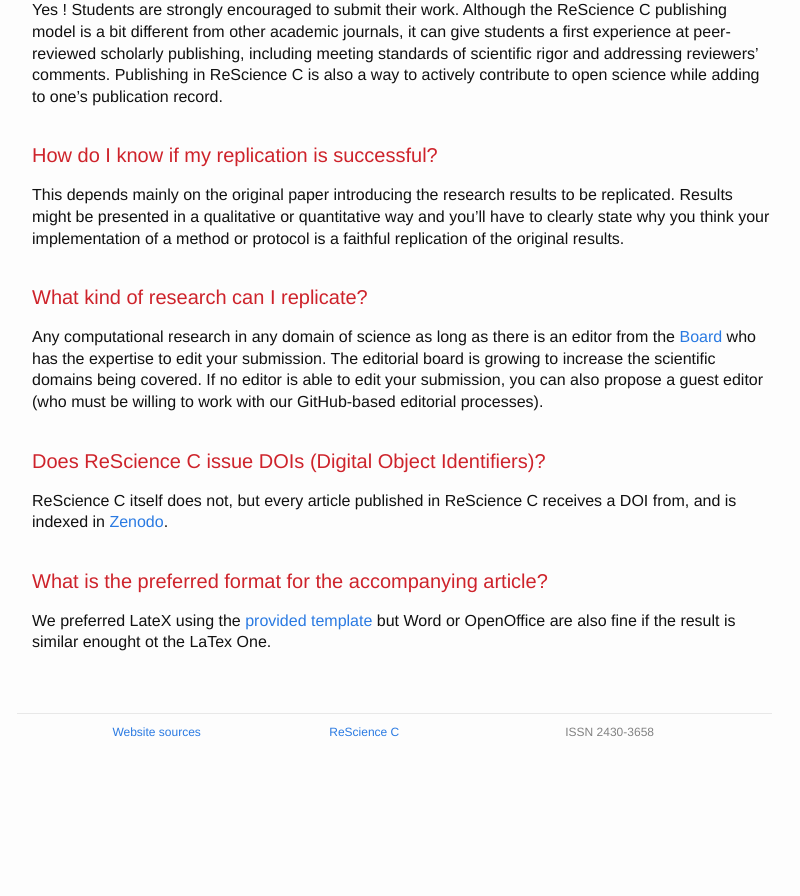
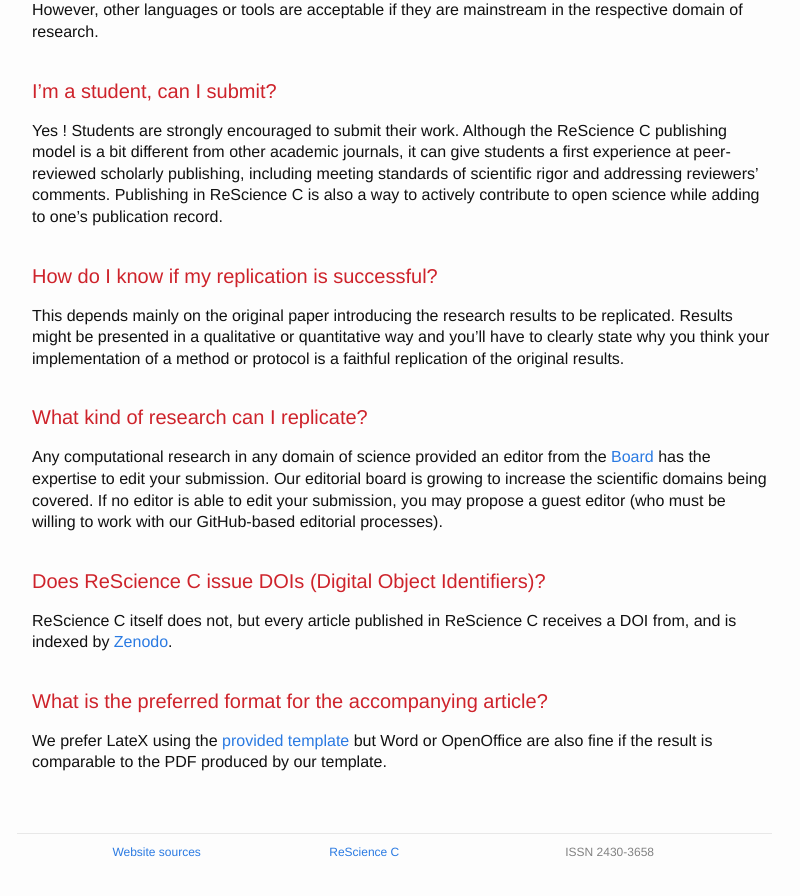
Before and after one commit to ReScience/rescience.github.io, a Jekyll site: the page built from 05-FAQ.md, in a window 1280 px wide and 900 px high, scrolled down 2636 px. Shown: the top 896 px of the window, without its empty margins (238-1038 px from the left). Built offline with Jekyll 4.4.1, drawn with Linux system fonts in a browser that asks for light colours; our own code applies the rules of GitHub Pages for plain Markdown files; before the commit the page ends 3416 px from its top, so only the background shows below that; some of the changed text lies outside the part shown.

Commit message:
typos and new Q

```diff
--- a/05-FAQ.md
+++ b/05-FAQ.md
@@ -11,7 +11,7 @@
 
 ## Can I help?
 
-Yes ! You can:
+Yes! You can:
 
  * Become a reviewer by commenting on [this issue](https://github.com/ReScience/ReScience/issues/27) (see
  [our current list of reviewers](https://github.com/rescience/rescience.github.io/blob/sources/04-board.md)
@@ -52,12 +52,15 @@
 be checked automatically before publication. In the real world, most
 published studies do not even claim to be reproducible, because the code
 or the input data are not made public. Given this situation,
-a Re**Science** publication provides two important services: by replicating
+a Re**Science** C publication provides two important services: by replicating
 the original work, it provides an independent implementation of the
 original computational protocol, and by making this new implementation
 public, it is reproducible and thus a safer basis for future research
 to build on.
 
+## What do the title prefixes **Re**, **Rp**, **¬Re**, and **¬Rp** mean?
+Re means replication. Rp means reproduction.
+Either one can be negated in case of failure to give: ¬Re and ¬Rp.
 
 ## Are there any publication fees?
 
@@ -166,10 +169,10 @@
 
 ## What kind of research can I replicate?
 
-Any computational research in any domain of science as long as there is an
-editor from the [Board](../board) who has the expertise to edit your
-submission. The editorial board is growing to increase the scientific domains
-being covered. If no editor is able to edit your submission, you can also
+Any computational research in any domain of science provided an
+editor from the [Board](../board) has the expertise to edit your
+submission. Our editorial board is growing to increase the scientific domains
+being covered. If no editor is able to edit your submission, you may
 propose a guest editor (who must be willing to work with our GitHub-based
 editorial processes).
 
@@ -177,12 +180,12 @@
 ## Does ReScience C issue DOIs (Digital Object Identifiers)?
 
 ReScience C itself does not, but every article published in ReScience C
-receives a DOI from, and is indexed in
+receives a DOI from, and is indexed by
 [Zenodo](https://zenodo.org/collection/user-rescience).
 
 
 ## What is the preferred format for the accompanying article?
 
-We preferred LateX using the [provided
+We prefer LateX using the [provided
 template](https://github.com/rescience/template) but Word or OpenOffice are
-also fine if the result is similar enought ot the LaTex One.
+also fine if the result is comparable to the PDF produced by our template.
```
